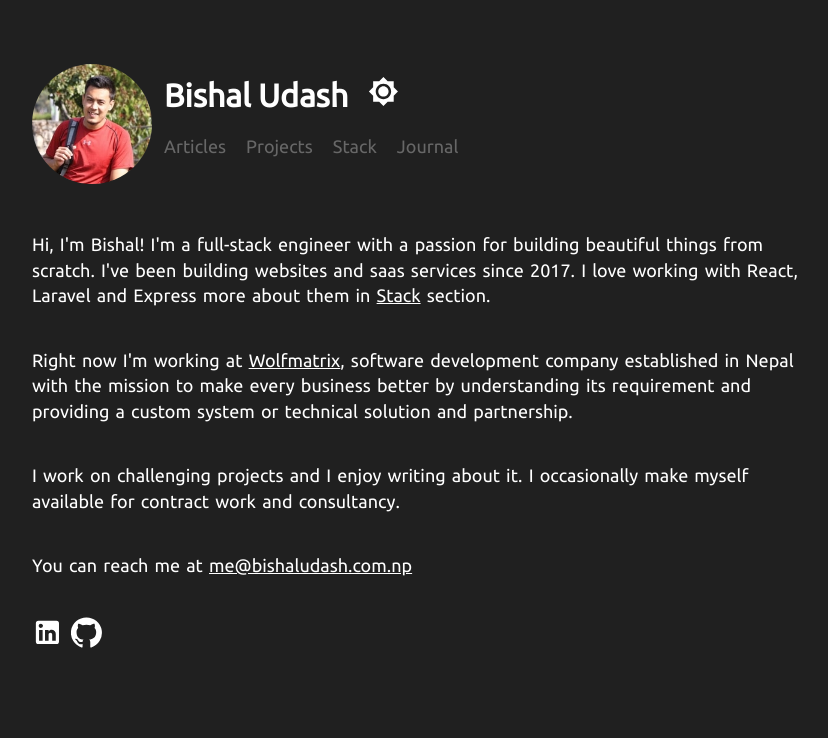
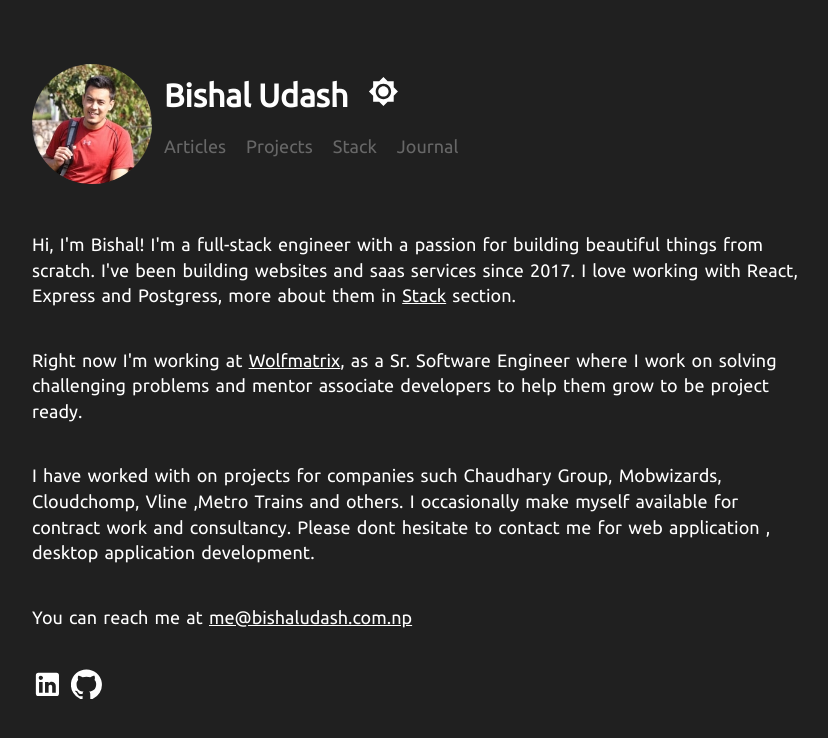
Before and after one commit to bishaludas/bishaludas.github.io, a React (Create React App) app: page / in a window 1280 px wide. Shown: the top 738 px of the page, without its empty margins (224-1052 px from the left). Built offline with nearby package versions, Linux system fonts and the light colour scheme.

Commit message:
Update projcet and about page

```diff
--- a/src/components/About/About.js
+++ b/src/components/About/About.js
@@ -29,8 +29,8 @@ const About = () => {
       <p>
         Hi, I'm Bishal! I'm a full-stack engineer with a passion for building
         beautiful things from scratch. I've been building websites and saas
-        services since 2017. I love working with React, Laravel and Express more
-        about them in{" "}
+        services since 2017. I love working with React, Express and Postgress,
+        more about them in{" "}
         {
           <Link to="/stack" className={classes.links}>
             Stack
@@ -49,14 +49,17 @@ const About = () => {
         >
           Wolfmatrix
         </a>
-        , software development company established in Nepal with the mission to
-        make every business better by understanding its requirement and
-        providing a custom system or technical solution and partnership.
+        , as a Sr. Software Engineer where I work on solving challenging
+        problems and mentor associate developers to help them grow to be project
+        ready.
       </p>
 
       <p>
-        I work on challenging projects and I enjoy writing about it. I
-        occasionally make myself available for contract work and consultancy.
+        I have worked with on projects for companies such Chaudhary Group,
+        Mobwizards, Cloudchomp, Vline ,Metro Trains and others. I occasionally
+        make myself available for contract work and consultancy. Please dont
+        hesitate to contact me for web application , desktop application
+        development.
       </p>
       <p>
         You can reach me at{" "}
--- a/src/components/projects/posts/MyFirstCloudArchitecture.js
+++ b/src/components/projects/posts/MyFirstCloudArchitecture.js
@@ -35,7 +35,7 @@ const MyFirstCloudArchitecture = () => {
         <h3>
           <u>Architecture Requirements</u>
         </h3>
-        <ul>
+        <ol>
           <li>
             Deploy application in containers for easier and faster deployments.
           </li>
@@ -50,7 +50,7 @@ const MyFirstCloudArchitecture = () => {
             Readily available Logs to debug. SSH into compute incase logs are
             not enough for debugging.
           </li>
-        </ul>
+        </ol>
         <p>
           After through study of above requirements, we decided to use Fargate
           for compute resource instead of EC2 at the very begenning. This
@@ -66,13 +66,15 @@ const MyFirstCloudArchitecture = () => {
         <Typography  color="secondary">
           1. Push application image to ECR
         </Typography>
-        In phase 1, I tested the application locally using the image build from
-        the dockerfile. There were two dockerfile maintained, one for local
-        development and one for prod, difference was they had different
-        credentials according to environment. I build the prod image locally,
-        performed test, created an image repository in ECR and finally uploaded
-        it with proper tags.
-
+        <ul>
+          <li>Setting up project environment on a machine is such a hassle. Sometimes your project dipendencies and installed software versions done match, sometimes language based database module is missing and connection cannot be established and so on.</li>
+          <li>
+            To avoid these issues, we build a docker image packaged with all necessary dependencies to  run the application easily locally.
+          </li>
+          <li>
+            Since our requirement was to deploy using containers, I created a repository in aws elastic container registry, then build an image locally for production with tagname : prod and uploaded it to the repository. The tagname is important as we use in pipeline to define which image tag to use for image build.
+          </li>
+        </ul>
 
         {/* Phase 2 */}
         <Typography  color="secondary" className="mt-3">
@@ -84,31 +86,50 @@ const MyFirstCloudArchitecture = () => {
         anywhere and the backend containers in private network which cannot be
         accessed outside other than through load balancer.
         <ul>
-        <li>I learned we could only create max 5 VPC per region, so made used of already existing VPC.</li>
-        <li>All incomming request inside VPC must come through Internet gateway (IG). Also the max IG count is also 5 </li>
-        <li>For high availibily, create public/private subnets in atleast 2 regions.</li>
-        <li>For private subnet to access internet, we need to add NAT Gateway as a middleman for outbound request.</li>
+          <li>I learned we could only create max 5 VPC per region, so made used of already existing VPC.</li>
+          <li>All incomming request inside VPC must come through Internet gateway (IG). Also the max IG count is also 5 </li>
+          <li>For high availibily, create public/private subnets in atleast 2 regions.</li>
+          <li>For private subnet to access internet, we need to add NAT Gateway as a middleman for outbound request.</li>
+          <li>Private subnet where ECS tasks are run should have inbound rule to allow request from Elastic load balancer.</li>
+        </ul>
 
-        </ul>
+
         {/* Phase 3 */}
         <Typography  color="secondary" className="mt-3">
         3. Create compute resources
         </Typography>
-        In phase 3, I began building ECS to deploy our applicaion.
+        <ul>
+
         <li>Since the backend was container based deployment, ECS service was selected.  </li>
         <li>
-          For ECS, we could select either EC2 or Fargate as compute resource. The downsize to EC2 instance was we were required to allocate the instance in advance to setup auto-scaling. This ment we had to pay for those resources even when ther are not in use. However for Fargate  wo dont neet to allocate in advance, AWS takes care of spinning up new tasks as load increases. Using fargate seems to be cheaper than spinning up multiple EC2 instance for standby purposes.
+          For ECS, we could select either EC2 or Fargate as compute resource. The downside to selecting EC2 instance was we were required to allocate the instance in advance to setup auto-scaling. This ment we had to pay for those resources even when they are not in use. However for Fargate we dont need to allocate resources in advance, AWS takes care of spinning up new tasks as load increases. Using fargate seems to be cheaper than spinning up multiple EC2 instance for standby purposes.
         </li>
+        <li>Since, fargate resource was managed by AWS we had to assign elastic ip to them.</li>
+        <li>One concern was if some task was failing ie. cronjobs and might need to SSH into fargare compute, would it be possible to SSH ? After researching for couple of hours, I found that it was possible to exec into fargate tasks, made an attempt later and was successful.</li>
+        </ul>
 
         <Typography  color="secondary" className="mt-3">
         4. Setup Auto-scaling
         </Typography>
-        As per requirement, High availability is achieved by running the tasks in atleast 2 regions, if a task fails in one loadbalancer point to running task in another server. Also, as the Average CPU Utilization increases above 70%, set up a rule to spin up a new container task to reduce load on single task.
+        <ul>
+          <li>
+          As per requirement, High availability is achieved by running the tasks in atleast 2 regions, if a task fails in oneregion, loadbalancer will distribute request to task running in another server.
+          </li>
+          <li>Also, as the Average CPU Utilization increases above 70%, set up a rule to spin up a new fargate task to reduce load on single task.</li>
+          <li>Simillarly, as the load decreses the number of tasks running is also reduces.</li>
+        </ul>
+
 
         <Typography  color="secondary" className="mt-3">
         5. Automated Deployment
         </Typography>
-        Finally, setup a codebuild & pipeline to make a new application build whenever a RE is merged into prod branch in repository. The enviroment variable required by the application is provided to codebuild which is used in pipeline.
+        <ul>
+       <li>
+       Setup a codebuild & pipeline to make a new application build whenever a pull request is merged into prod branch in repository.
+       </li>
+       <li>The enviroment variable required by the application is provided to codebuild which is used in pipeline. </li>
+       <li>When a new build starts, the application fetchs docker image resources from the docker hub and if NAT Gateway is not setup , the build will fail.  </li>
+        </ul>
       </div>
     </article>
   );
```
